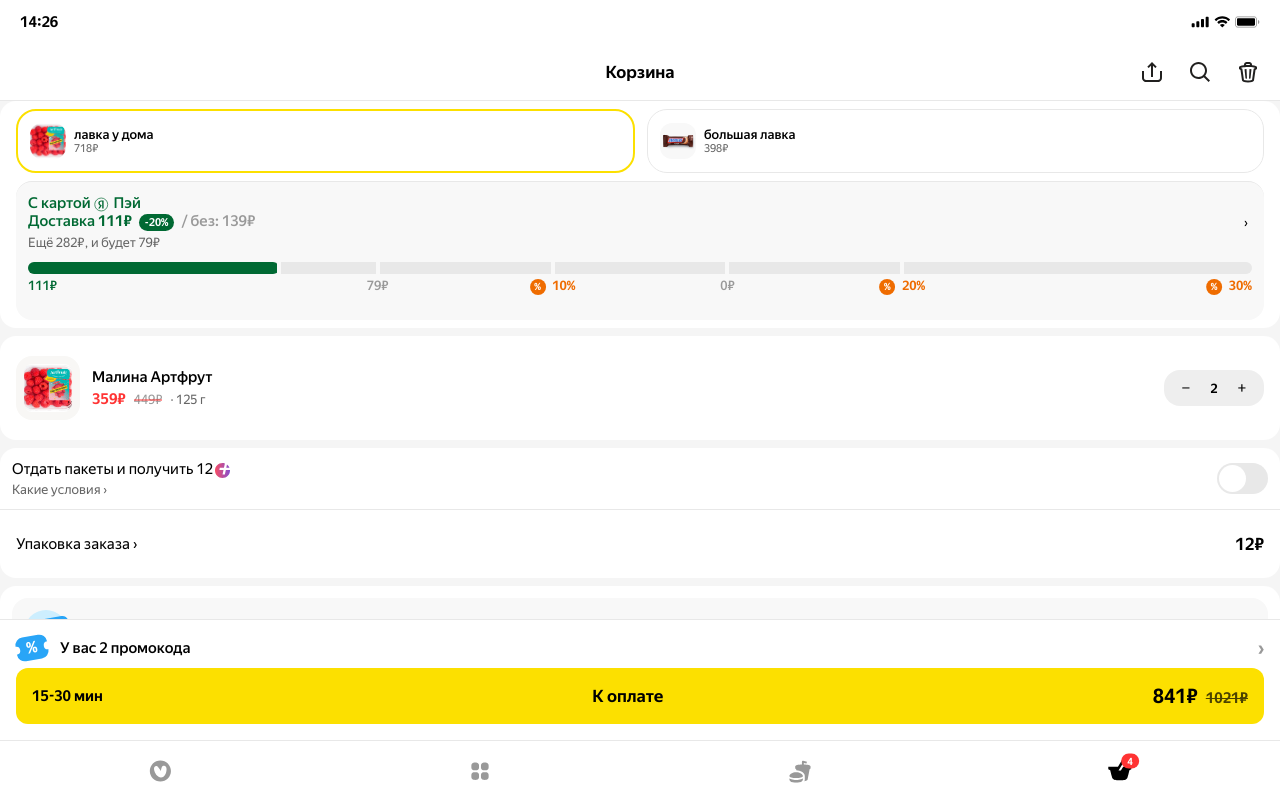
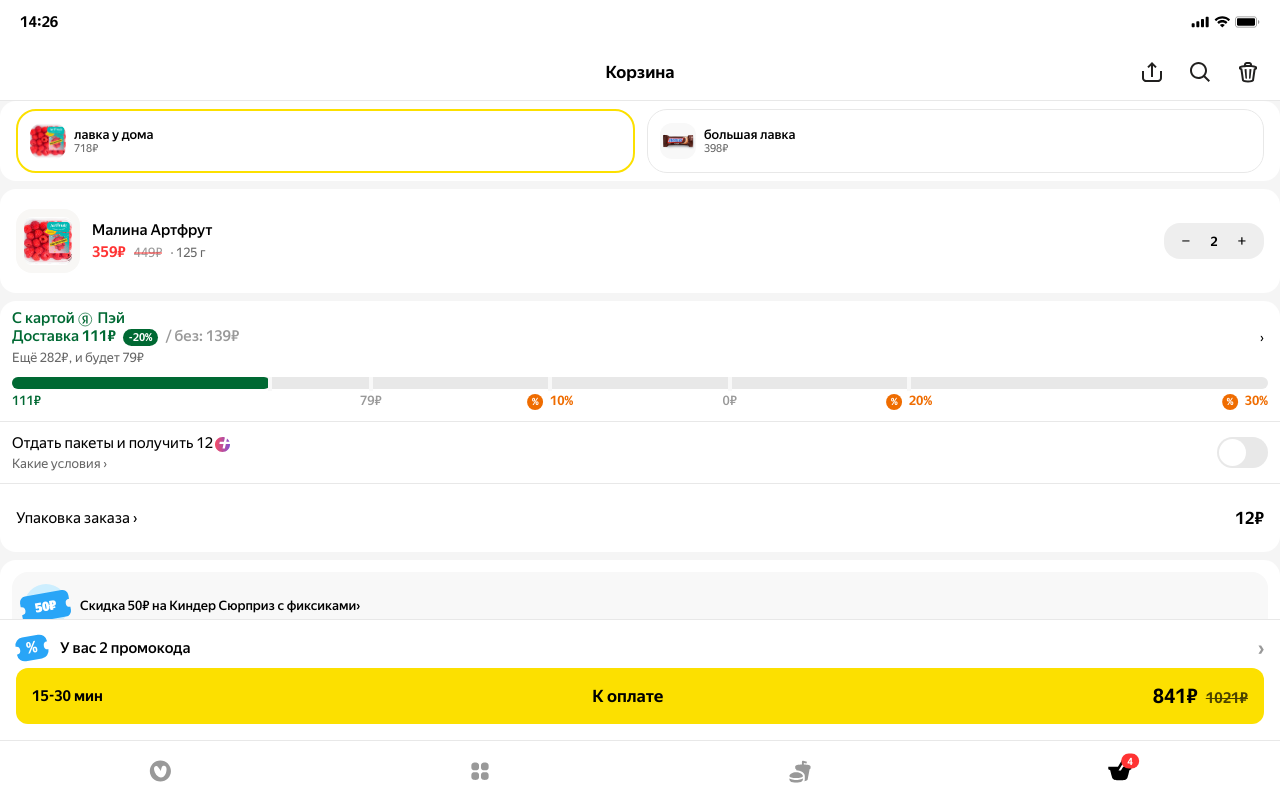
Before and after one commit to dadkakdad/app_prototyping, a plain HTML site: page index.html in a window 1280 px wide. Shown: the top 798 px of the page. Drawn offline with nearby package versions, Linux system fonts and the light colour scheme.

Commit message:
move Delivery next to Packaging Return, adjust section design

```diff
--- a/assets/css/main.css
+++ b/assets/css/main.css
@@ -225,10 +225,10 @@ button {
 
 /* Delivery Info */
 .delivery-info {
-    background: var(--color-bg-card);
-    padding: var(--spacing-md) var(--spacing-md) 22px;
+    /* background: var(--color-bg-card); */
+    padding: var(--spacing-md) var(--spacing-xxs) 22px;
     border-radius: var(--radius-lg);
-    margin: 0 var(--spacing-lg) 8px;
+    margin: 8px var(--spacing-md) 8px;
 }
 
 .delivery-header {
--- a/index.html
+++ b/index.html
@@ -93,6 +93,14 @@
             </div>
         </div>
 
+
+    </div>
+
+    <!-- Cart Items -->
+    <div class="cart-items visual-container">
+    </div>
+
+    <div class="visual-container">
         <!-- Delivery Info -->
         <div class="delivery-info">
             <div class="delivery-header">
@@ -117,13 +125,6 @@
                 </div>
             </div>
         </div>
-    </div>
-
-    <!-- Cart Items -->
-    <div class="cart-items visual-container">
-    </div>
-
-    <div class="visual-container">
         <!-- Package Return -->
         <div class="package-return">
             <div class="return-option">
```
